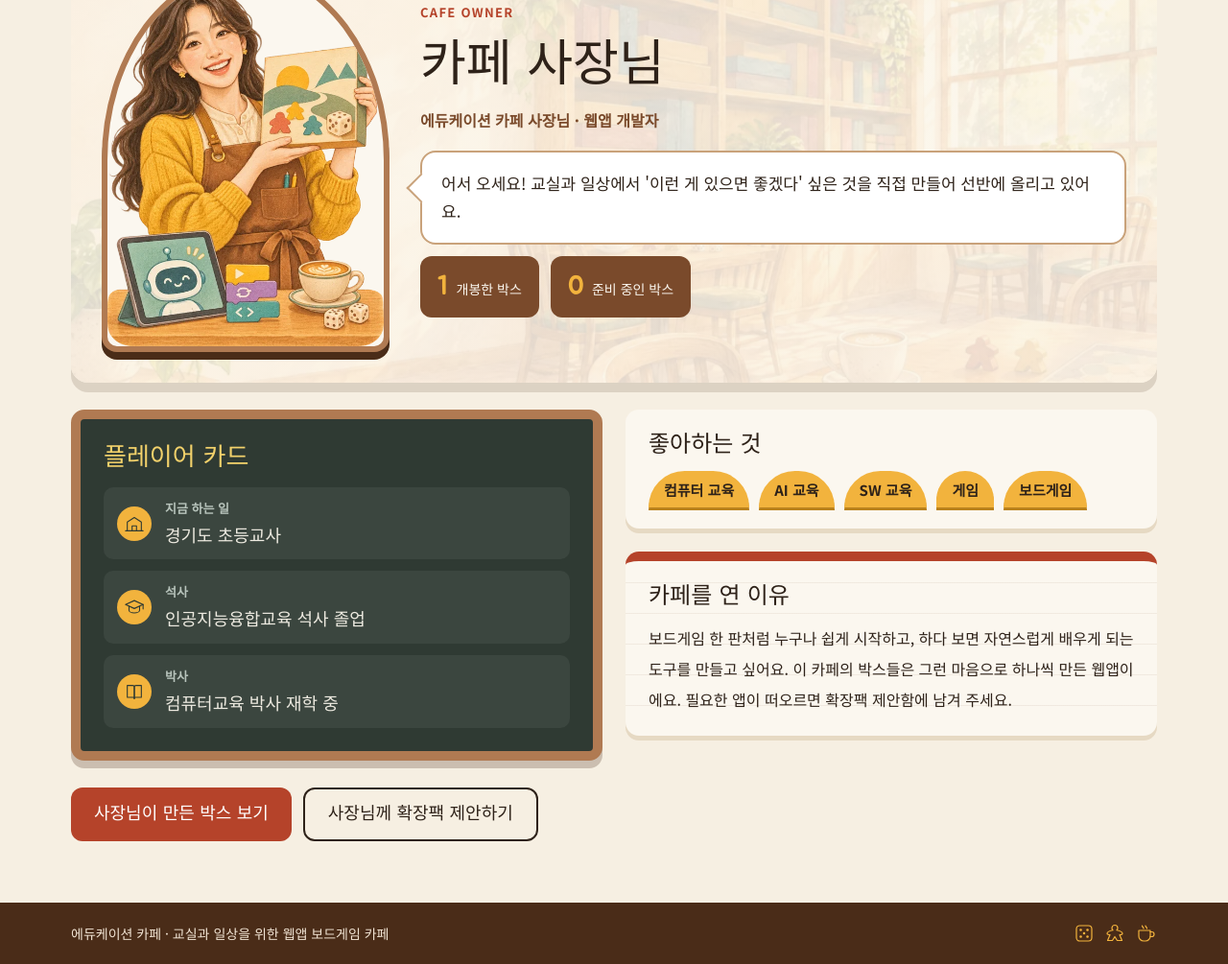
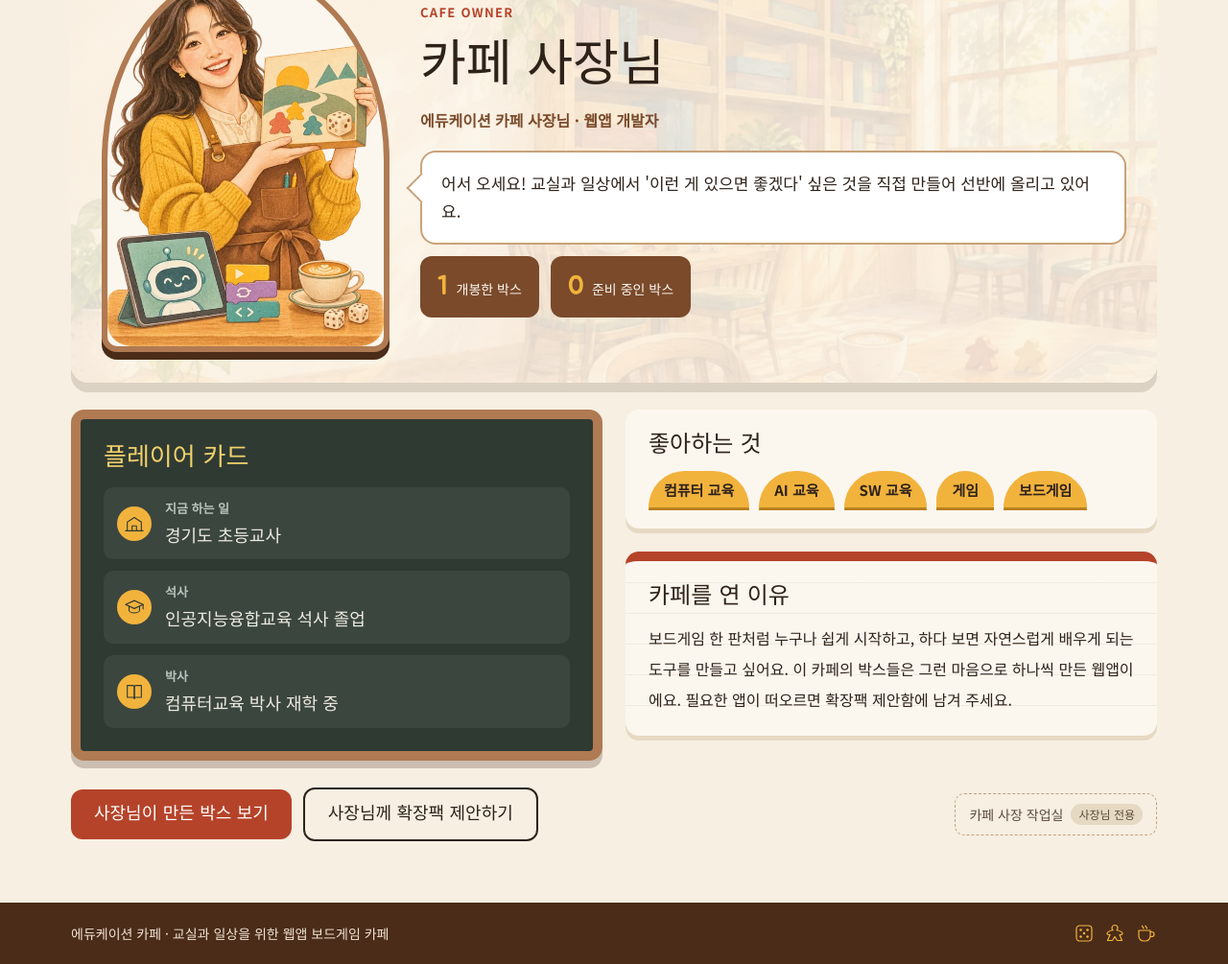
Before and after one commit to mary-park/mirim-education-cafe, a plain HTML site: page owner.html in a window 1280 px wide. Shown: the part 175-1180 px from the top of the page at 96% size. Drawn offline with Linux system fonts and the light colour scheme.

Commit message:
카페 사장님 페이지에 사장님 전용 작업실 링크 추가
Co-Authored-By: Claude Opus 5.5 <noreply@anthropic.com>
Claude-Session: https://claude.ai/code/session_01T7ceLw3KwCWXYzjYiTGszn

```diff
--- a/assets/css/style.css
+++ b/assets/css/style.css
@@ -275,7 +275,10 @@ fieldset.field { border: 0; padding: 0; margin: 0 0 18px; }
 .likes li { background: var(--yellow); color: var(--ink); border-radius: 999px 999px 8px 8px; padding: 8px 16px 6px; font-weight: 700; font-size: 15px; box-shadow: 0 3px 0 #b9811c; }
 .story-note { background-image: repeating-linear-gradient(0deg, transparent 0 31px, rgba(122, 74, 43, 0.08) 31px 32px); border-top: 10px solid var(--red); }
 .story-note p { margin: 0; font-size: 16px; line-height: 2; }
-.owner-actions { margin-top: 28px; display: flex; gap: 12px; flex-wrap: wrap; }
+.owner-actions { margin-top: 28px; display: flex; gap: 12px; flex-wrap: wrap; align-items: center; }
+.workshop-link { margin-left: auto; display: inline-flex; align-items: center; gap: 8px; min-height: 44px; padding: 8px 14px; border-radius: 10px; color: var(--soft, #5c4a3c); font-size: 14px; font-weight: 500; text-decoration: none; border: 1.5px dashed var(--wood-light); }
+.workshop-link span { font-size: 12px; background: var(--wall-dark); border-radius: 999px; padding: 1px 8px; }
+.workshop-link:hover { color: var(--wood-deep); background: var(--paper); }
 
 @media (max-width: 760px) {
   main { padding: 24px 16px 48px; }
--- a/assets/js/owner.js
+++ b/assets/js/owner.js
@@ -66,6 +66,7 @@ const OWNER_ICONS = {
       <div class="owner-actions">
         <a class="btn btn--primary" href="collection.html">사장님이 만든 박스 보기</a>
         <a class="btn btn--ghost" href="suggest.html">사장님께 확장팩 제안하기</a>
+        ${owner.workshop && owner.workshop.startsWith("https://") ? `<a class="workshop-link" href="${escapeHtml(owner.workshop)}" target="_blank" rel="noopener">카페 사장 작업실 <span>사장님 전용</span></a>` : ""}
       </div>`;
   } catch (e) {
     showError(el, "사장님 소개를 불러오지 못했어요.");
--- a/data/owner.json
+++ b/data/owner.json
@@ -4,10 +4,29 @@
   "photo": "assets/img/cafe/owner.webp",
   "greeting": "어서 오세요! 교실과 일상에서 '이런 게 있으면 좋겠다' 싶은 것을 직접 만들어 선반에 올리고 있어요.",
   "profile": [
-    { "icon": "school", "label": "지금 하는 일", "value": "경기도 초등교사" },
-    { "icon": "cap", "label": "석사", "value": "인공지능융합교육 석사 졸업" },
-    { "icon": "book", "label": "박사", "value": "컴퓨터교육 박사 재학 중" }
+    {
+      "icon": "school",
+      "label": "지금 하는 일",
+      "value": "경기도 초등교사"
+    },
+    {
+      "icon": "cap",
+      "label": "석사",
+      "value": "인공지능융합교육 석사 졸업"
+    },
+    {
+      "icon": "book",
+      "label": "박사",
+      "value": "컴퓨터교육 박사 재학 중"
+    }
   ],
-  "likes": ["컴퓨터 교육", "AI 교육", "SW 교육", "게임", "보드게임"],
-  "story": "보드게임 한 판처럼 누구나 쉽게 시작하고, 하다 보면 자연스럽게 배우게 되는 도구를 만들고 싶어요. 이 카페의 박스들은 그런 마음으로 하나씩 만든 웹앱이에요. 필요한 앱이 떠오르면 확장팩 제안함에 남겨 주세요."
+  "likes": [
+    "컴퓨터 교육",
+    "AI 교육",
+    "SW 교육",
+    "게임",
+    "보드게임"
+  ],
+  "story": "보드게임 한 판처럼 누구나 쉽게 시작하고, 하다 보면 자연스럽게 배우게 되는 도구를 만들고 싶어요. 이 카페의 박스들은 그런 마음으로 하나씩 만든 웹앱이에요. 필요한 앱이 떠오르면 확장팩 제안함에 남겨 주세요.",
+  "workshop": "https://claude.ai/artifact/FapBaz1oNBfTQouNh7Xmqn"
 }
```
